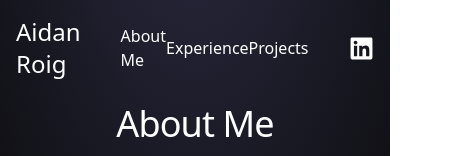
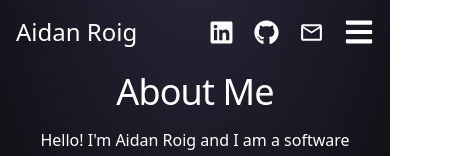
Before and after one commit to aroig1/react-portfolio, a React (Vite) app: page /about in a window 390 px wide. Shown: the top 156 px of the page, 464 px wide, since content can reach past the window. Built offline with nearby package versions, Linux system fonts and the light colour scheme; the HTML template or start-up script is replaced by a standard one.

Commit message:
Hamburger bar for mobile

```diff
--- a/package.json
+++ b/package.json
@@ -15,6 +15,7 @@
     "react": "^18.3.1",
     "react-dom": "^18.3.1",
     "react-icons": "^5.3.0",
+    "react-responsive": "^10.0.0",
     "react-router-dom": "^6.26.1"
   },
   "devDependencies": {
--- a/src/components/Navbar.jsx
+++ b/src/components/Navbar.jsx
@@ -2,20 +2,34 @@ import { Link, Outlet } from "react-router-dom";
 import { FaLinkedin } from "react-icons/fa";
 import { FaGithub } from "react-icons/fa";
 import { MdOutlineEmail } from "react-icons/md";
+import { FaBars, FaTimes } from 'react-icons/fa';
+import MediaQuery from 'react-responsive';
+import React, { useState } from 'react';
+import { motion } from "framer-motion";
 
 export default function Navbar() {
+    const [isOpen, setIsOpen] = useState(false);
+
+    const toggleMenu = () => {
+        setIsOpen(!isOpen);
+    };
+
     return (
         <div className="text-white">
-            <div class="fixed top-0 z-[-2] h-screen w-screen bg-neutral-950 bg-[radial-gradient(ellipse_80%_80%_at_50%_-20%,rgba(120,119,198,0.3),rgba(255,255,255,0))]"></div>
+            <div className="fixed top-0 z-[-2] h-screen w-screen bg-neutral-950 bg-[radial-gradient(ellipse_80%_80%_at_50%_-20%,rgba(120,119,198,0.3),rgba(255,255,255,0))]"></div>
             <nav className="flex justify-between items-center p-4">
                 <h1 className="container text-2xl">
                     <Link to="/" className="w-max hover:text-purple-500">Aidan Roig</Link>
                 </h1>
-                <div className="container flex justify-around items-center mx-10">
-                    <Link to="/about" className="hover:text-purple-500">About Me</Link>
-                    <Link to="/experience" className="hover:text-purple-500">Experience</Link>
-                    <Link to="/projects" className="hover:text-purple-500">Projects</Link>
-                </div>
+
+                <MediaQuery query='(min-width: 1024px)'>
+                    <div className="container flex justify-around items-center mx-10">
+                        <Link to="/about" className="hover:text-purple-500">About Me</Link>
+                        <Link to="/experience" className="hover:text-purple-500">Experience</Link>
+                        <Link to="/projects" className="hover:text-purple-500">Projects</Link>
+                    </div>
+                </MediaQuery>
+
                 <div className="container flex justify-end items-center gap-5 mr-5">
                     <a href="https://www.linkedin.com/in/aidan-javier-roig/">
                         <FaLinkedin size={25} className="hover:text-purple-500"/>
@@ -27,7 +41,24 @@ export default function Navbar() {
                         <MdOutlineEmail size={25} className="hover:text-purple-500"/>
                     </a>
                 </div>
+
+                <MediaQuery query='(max-width: 1024px)'>
+                    <div onClick={toggleMenu}>
+                        {isOpen ? <FaTimes size={25}/> : <FaBars size={30} />}
+                    </div>
+                </MediaQuery>
+
             </nav>
+            <MediaQuery query='(max-width: 1024px)'>
+                {isOpen && (
+                    <motion.div initial={{y: -25, opacity: 0}} animate={{ y: 0, opacity: 1 }} transition={{duration: 0.5}}
+                        className="absolute right-4 top-14 flex flex-col items-start bg-white text-black">
+                        <Link to="/about" className="hover:text-purple-500 p-2" onClick={toggleMenu}>About Me</Link>
+                        <Link to="/experience" className="hover:text-purple-500 p-2" onClick={toggleMenu}>Experience</Link>
+                        <Link to="/projects" className="hover:text-purple-500 p-2" onClick={toggleMenu}>Projects</Link>
+                    </motion.div>
+                )}
+            </MediaQuery>
             <Outlet />
         </div>
     );
```
Also changed, not shown: 1 other file (tests, documents, lock files or other folders).
